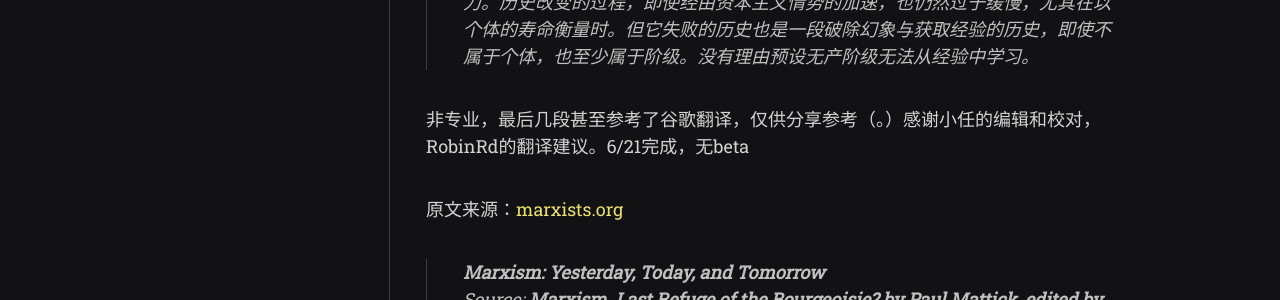
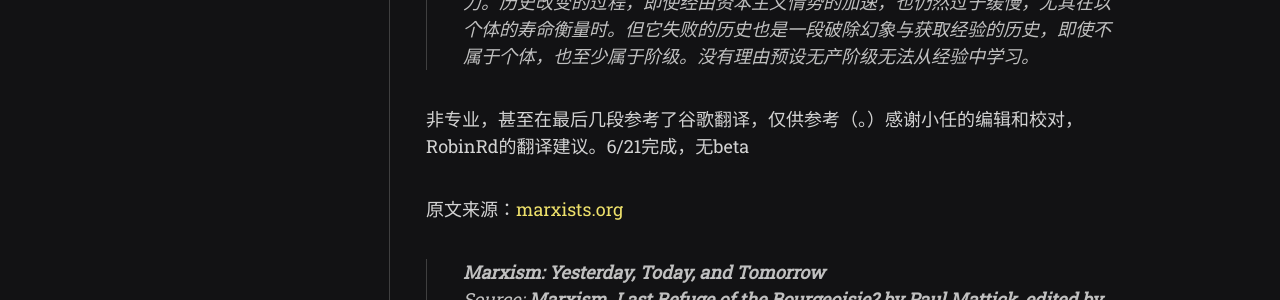
Before and after one commit to scatterdclouds/scatterdclouds.github.io, a Jekyll site: the page built from _posts/2022-01-08-pmattick-1983.md, in a window 1280 px wide. Shown: the part 517-817 px from the top of the page. Built offline with Jekyll 4.4.1, drawn with Linux system fonts in a browser that asks for light colours; nearby versions of some CDN libraries; some web fonts are replaced; comment, search, counter and statistics services are not loaded.

Commit message:
Update 2022-01-08-pmattick-1983.md

```diff
--- a/_posts/2022-01-08-pmattick-1983.md
+++ b/_posts/2022-01-08-pmattick-1983.md
@@ -8,7 +8,7 @@ comments: true
 ---
 > 时至今日，革命马克思主义的历史都是它众多失败的历史，其中包括了那些以国家资本主义体制的降生告终的虚幻成功。清晰可见的是，早期的马克思主义不仅低估了资本主义的适应力，并因此而高估了马克思主义意识形态对无产阶级意识的影响力。历史改变的过程，即使经由资本主义情势的加速，也仍然过于缓慢，尤其在以个体的寿命衡量时。但它失败的历史也是一段破除幻象与获取经验的历史，即使不属于个体，也至少属于阶级。没有理由预设无产阶级无法从经验中学习。
 
-非专业，最后几段甚至参考了谷歌翻译，仅供分享参考（。）感谢小任的编辑和校对，RobinRd的翻译建议。6/21完成，无beta
+非专业，甚至在最后几段参考了谷歌翻译，仅供参考（。）感谢小任的编辑和校对，RobinRd的翻译建议。6/21完成，无beta
 
 原文来源：[marxists.org](https://www.marxists.org/archive/mattick-paul/1978/marxism.htm)
 
@@ -119,6 +119,8 @@ comments: true
 
 即使由过去和当前的条件所决定，未来的可能性也仍然是开放的，因此马克思主义者必须继续假设社会主义的道路尚未关闭，也仍有机会在其自我毁灭前战胜资本主义。社会主义现在看起来不仅是革命工人运动的目标，也是唯一能够避免部分或全部世界的毁灭的不同选择。当然，这需要承认资本主义生产关系是日益严重的社会苦难和向野蛮状态陷落的危险之根源的社会主义运动出现。然而，经过了一百余年的社会主义骚动，这看似只是渺茫的希望。一代人所学到的，被下一代所遗忘，受迫于他们无法控制，因而也无法理解的力量。作为一种由社会需要决定的私人利益体系，资本主义的矛盾不仅体现在资本主义思想中，也体现在无产阶级的意识中。两个阶级对于自身行为后果的反应，都好似它们是由不可改变的自然法则造成的一般。受制于商品生产的恋物情结，他们将受限于历史的资本主义生产方式认作每个人都不得不适应的永恒状态。既然这种错误的认知保证了资本对劳动的剥削，那它当然是被资本家作为资产阶级社会的意识形态培育并灌输给无产阶级的。
 
+社会生产的资本主义情形迫使工人阶级接受剥削是其确保生计的唯一方式。工人的迫切需要只能通过服从这些条件及其在统治意识形态中的反映得到满足。一般来说，他会接受作为现实世界的代表，除非自杀否则无法抗拒的这两者。摆脱资产阶级的意识形态不会改变他在社会中的实际地位，在他仰赖其生存的情况下这充其量只是一种奢侈。不管他在思想上解放了多少，为了一切实际目的，他都必须像仍在资产阶级思想的支配下一样行进。他的思想和行为必然是不一致的。他可能意识到他的个人需求只能通过集体的阶级行动来保障，但他仍将被迫满足作为个人的迫切需要。资本主义作为私人利益的社会生产的双重性质再次体现在工人同时作为个体和一个社会阶级的成员的模糊地位中。
+
 【……】
 
 时至今日，革命马克思主义的历史都是它众多失败的历史，其中包括了那些以国家资本主义体制的降生告终的虚幻成功。清晰可见的是，早期的马克思主义不仅低估了资本主义的适应力，并因此而高估了马克思主义意识形态对无产阶级意识的影响力。历史改变的过程，即使经由资本主义情势的加速，也仍然过于缓慢，尤其在以个体的寿命衡量时。但它失败的历史也是一段破除幻象与获取经验的历史，即使不属于个体，也至少属于阶级。没有理由预设无产阶级无法从经验中学习。除了这些考量以外，它也无论如何都会被情势迫使着找到在资本主义以外确立自身存在的方式，当在其内部不再可能时。尽管这一情形的具体情况无法被提前确认，有一件事是明确的：即工人阶级从资本控制下的解放只能由工人们自发地达成，而社会主义只能通过终结资本主义的生产关系，消除阶级社会而实现。这一目标的实现将同时成为马克思主义理论的证实和马克思主义的终点。
```
